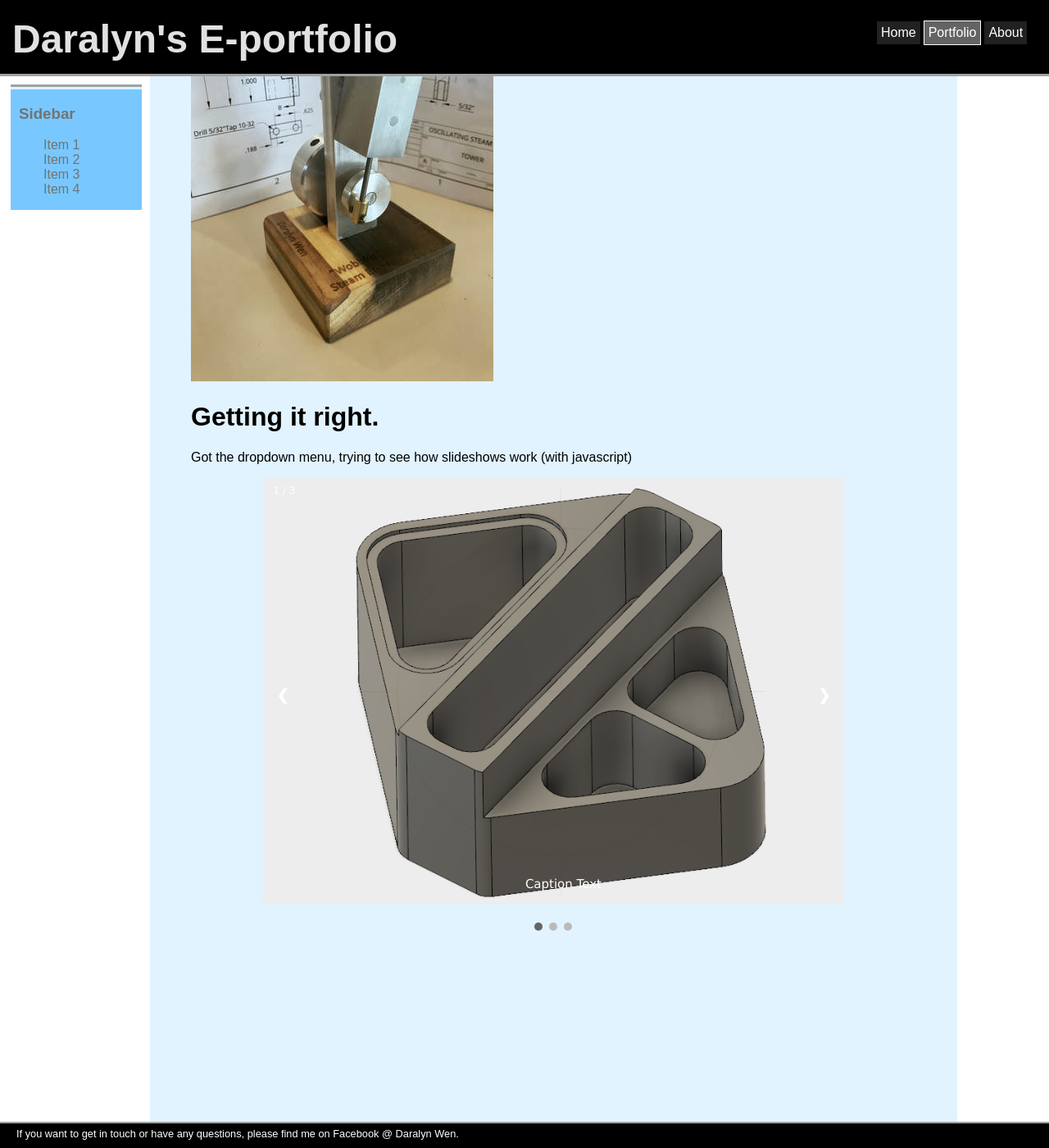
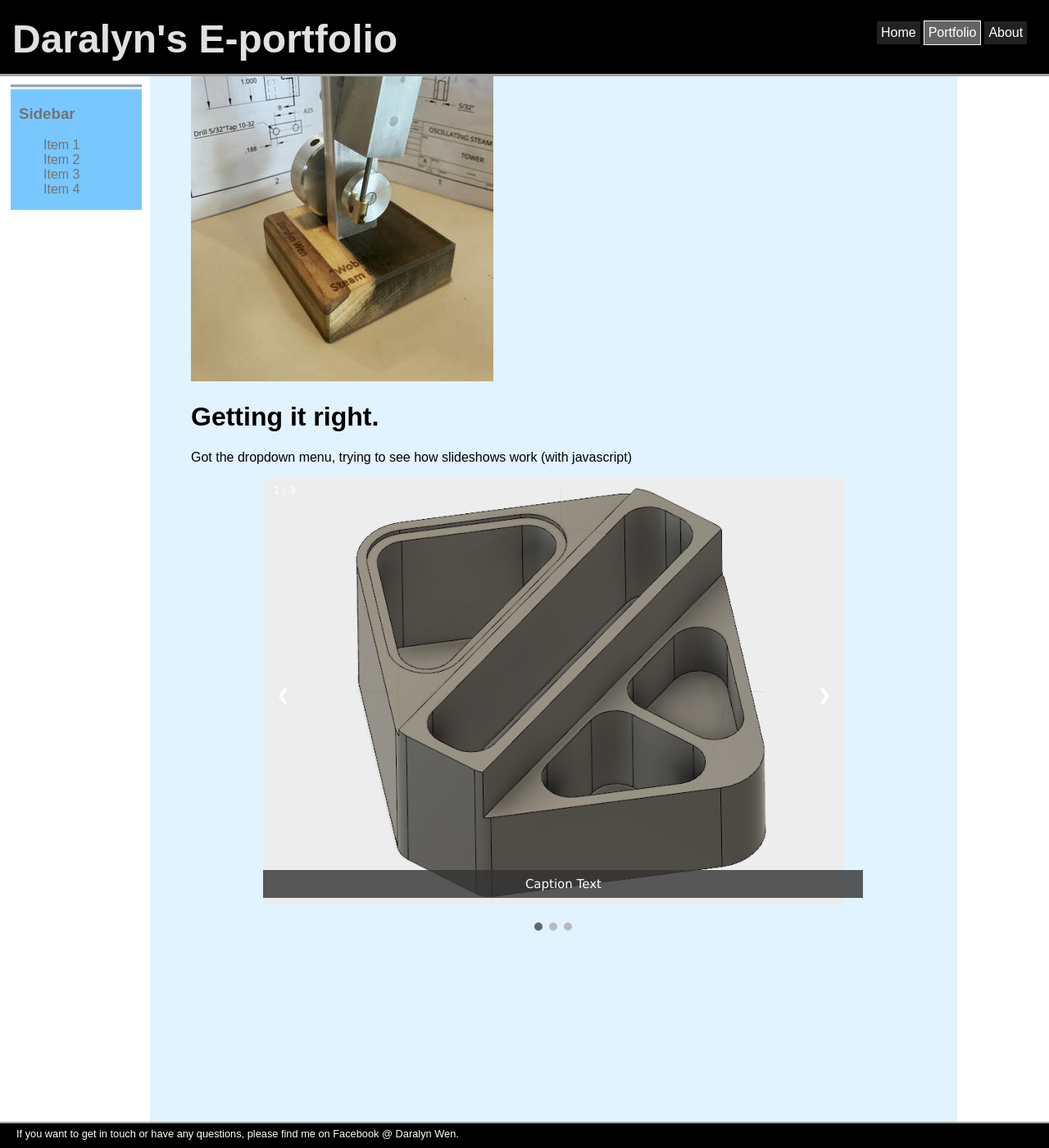
Before and after one commit to daralyn/daralyn.github.io, a Jekyll site: the page built from gettingitrightpage.html, in a window 1280 px wide and 1400 px high, scrolled down 127 px. Shown: the whole window at 82% size. Built offline with Jekyll 4.4.1, drawn with Linux system fonts in a browser that asks for light colours.

Commit message:
Update gettingitrightpage.html

```diff
--- a/gettingitrightpage.html
+++ b/gettingitrightpage.html
@@ -73,7 +73,7 @@ body {font-family: 'Verdana', sans-serif; margin:0}
 	color: rgb(255, 255, 255);
 	font-size: 15px;
 	padding: 8px 12px;
-	background-color: rgba(50,50,50,50,.8);
+	background-color: rgba(50,50,50,0.8);
 	position: absolute;
 	bottom: 8px;
 	width: 100%;
```
